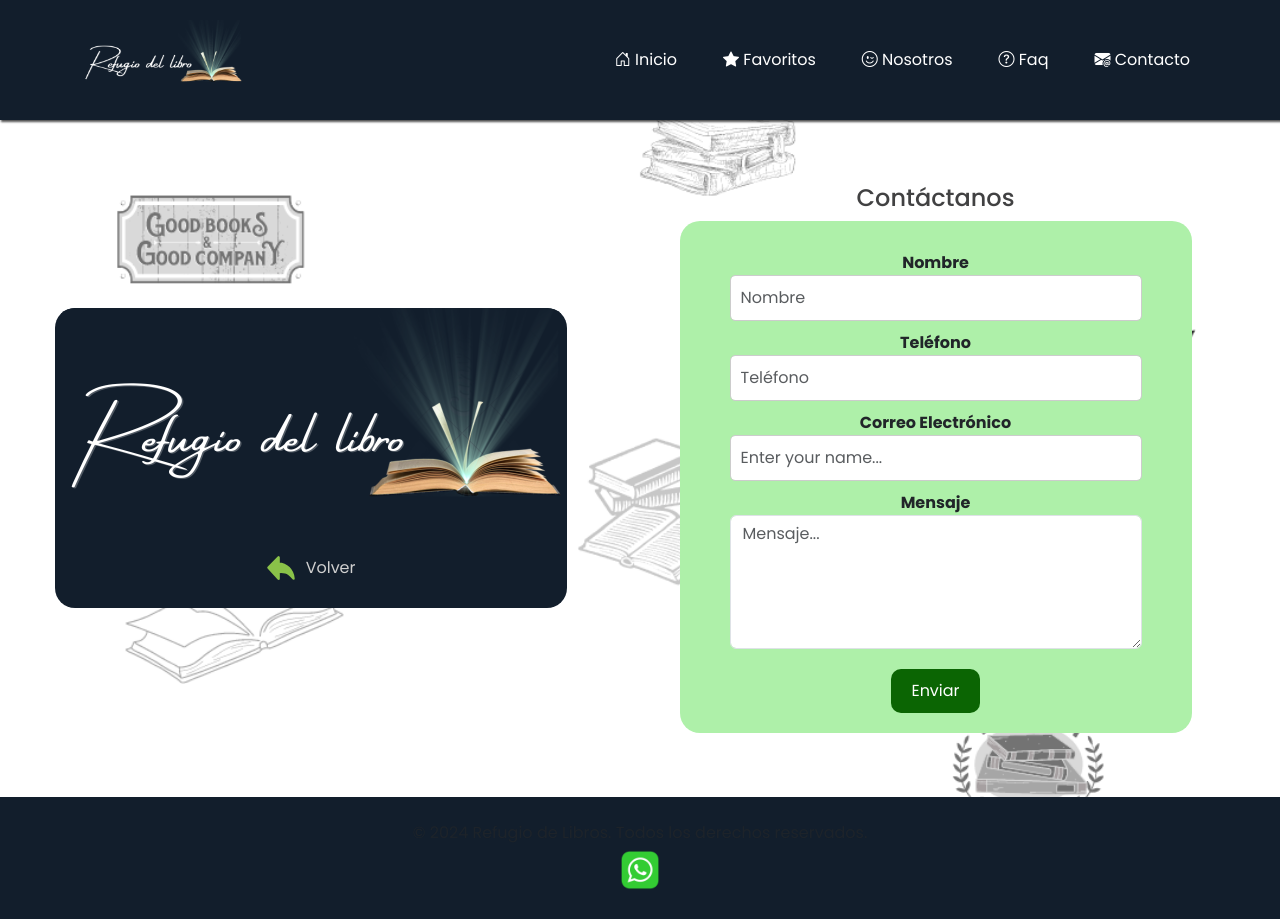
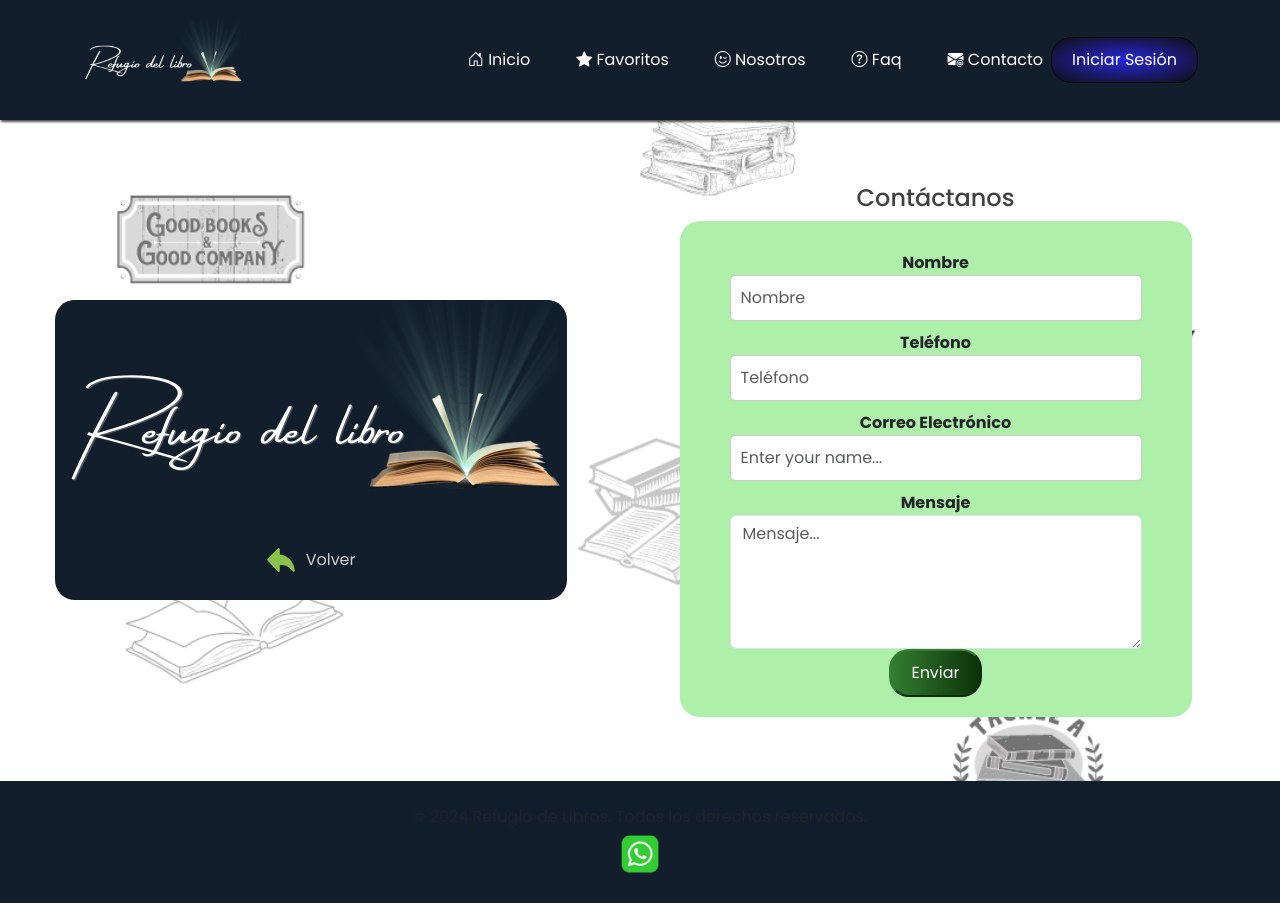
Before and after one commit to Javier-Pedernera/Codo_a_Codo_Java_Grupo5, a plain HTML site: page src/models/contacto.html in a window 1280 px wide. Drawn offline with nearby package versions, Linux system fonts and the light colour scheme.

Commit message:
revision

```diff
--- a/src/models/contacto.html
+++ b/src/models/contacto.html
@@ -14,10 +14,8 @@
 </head>
 <nav class="navbar navbar-expand-lg navbar-dark bg-dark">
   <div class="container">
-
-    <a class="navbar-brand" href="../../index.html"><img src="../images/logo.png" alt="logo" class="logo"></a>
-    <button class="navbar-toggler" type="button" data-toggle="collapse" data-target="#navbarNav"
-      aria-controls="navbarNav" aria-expanded="false" aria-label="Toggle navigation">
+    <a class="navbar-brand" href="./"><img src="/src/images/logo.png" alt="logo" class="logo"></a>
+    <button class="navbar-toggler" type="button" data-toggle="collapse" data-target="#navbarNav" aria-controls="navbarNav" aria-expanded="false" aria-label="Toggle navigation">
       <span class="navbar-toggler-icon"></span>
     </button>
     <div class="collapse navbar-collapse" id="navbarNav">
@@ -26,18 +24,21 @@
           <a class="nav-link" href="../../index.html"><i class="bi bi-house-door"></i> Inicio</a>
         </li>
         <li class="nav-item">
-          <a class="nav-link" href="../models/favoritos.html"><i class="bi bi-star-fill"></i> Favoritos</a>
+          <a class="nav-link" href="./favoritos.html"><i class="bi bi-star-fill"></i> Favoritos</a>
         </li>
         <li class="nav-item">
-          <a class="nav-link" href="../models/Acerca.html"><i class="bi bi-emoji-wink"></i> Nosotros</a>
+          <a class="nav-link" href="./Acerca.html"><i class="bi bi-emoji-wink"></i> Nosotros</a>
         </li>
         <li class="nav-item">
-          <a class="nav-link" href="../models/faq.html"><i class="bi bi-question-circle"></i> Faq</a>
+          <a class="nav-link" href="./faq.html"><i class="bi bi-question-circle"></i> Faq</a>
         </li>
         <li class="nav-item">
-          <a class="nav-link" href="../models/contacto.html"><i class="bi bi-envelope-at-fill"></i> Contacto</a>
+          <a class="nav-link" href="./contacto.html"><i class="bi bi-envelope-at-fill"></i> Contacto</a>
         </li>
       </ul>
+    </div>
+    <div class="ml-auto">
+      <button class="btn btn-primary login-btn" onclick="window.location.href='./Loggin.html';">Iniciar Sesión</button>
     </div>
   </div>
 </nav>
@@ -70,7 +71,7 @@
           <label for="message" required>Mensaje</label>
           <textarea name="message" id="message" class="form-control" rows="5" placeholder="Mensaje..."></textarea>
           <!-- Button trigger modal -->
-          <input type="button" class="btn btn-primary" data-bs-toggle="modal" data-bs-target="#exampleModal"
+          <input type="button" class="btn-send" data-bs-toggle="modal" data-bs-target="#exampleModal"
             value="Enviar"></input>
           <!-- Modal Enviar-->
           <div class="modal fade" id="exampleModal" tabindex="-1" aria-labelledby="exampleModalLabel"
--- a/src/styles/Loggin.css
+++ b/src/styles/Loggin.css
@@ -6,7 +6,7 @@ body, html {
 }
 
 body {
-  background-image: url("../images/fodoprueba.jpg");
+  background-image: url("../images/Fondo2.png");
   background-size: cover;
   overflow-y: auto;
 }
--- a/src/styles/acerca.css
+++ b/src/styles/acerca.css
@@ -43,21 +43,53 @@ body, html {
   color: #b2d454 !important;
 }
 
-.login-btn {
-  height: 40px;
-  width: auto;
-  padding: 0 20px;
+.login-btn, .btn-log, .btn-reg {
+  padding: 10px 20px;
+  border-radius: 5px;
   font-size: 16px;
-  border-radius: 5px;
-  background-color: #007bff !important;
-  border: none;
+  cursor: pointer;
 }
 
-.login-btn:hover,
-.login-btn:focus,
-.login-btn:active {
-  background-color: #0056b3 !important;
+.login-btn {
+  background-color: #007bff;
+  border-color: #007bff;
 }
+
+.btn-primary:hover, .btn-log:hover, .btn-reg:hover {
+  box-shadow: 0 4px 6px rgba(0, 0, 0, 0.1);
+  transform: translateY(-2px);
+}
+
+.btn-primary,.btn-log, .btn-reg {
+  padding: 10px 20px;
+  border-radius: 20px;
+  font-size: 16px;
+  cursor: pointer;
+  transition: all 0.3s ease;
+}
+
+
+.btn-log {
+  background-color: #28a745;
+  border-color: #28a745;
+  color: #fff;
+  background: linear-gradient(to right, #00bcd4, #007bff);
+}
+
+.btn-reg {
+  background-color: #337e31;
+  border-color: #337e31;
+  color: #fff;
+  background: linear-gradient(to right, #337e31, #0d3109);
+}
+
+.btn-primary {
+  background-color: #000000;
+  border-color: #070707;
+  color: #fff;
+  background: radial-gradient(rgb(39, 39, 218),rgb(15, 14, 14));
+}
+
 
 .container {
   display: flex;
--- a/src/styles/contacto.css
+++ b/src/styles/contacto.css
@@ -8,7 +8,7 @@ body, html {
 
   /* Fondo con imagen de fondo */
   body {
-    background-image: url("../images/Fondo2.png");
+    background-image: url(" ../images/Fondo2.png");
     background-size: cover;
     overflow-y: auto;
   }
@@ -55,6 +55,7 @@ h2{
   .navbar-nav .nav-link:hover {
     color: #b2d454 !important;
   }
+
 
   /* Estilos del footer */
   .footer {
@@ -127,20 +128,59 @@ textarea {
     border-radius: 5px;
 }
 
-.btn {
-    margin-top: 20px;
-    background-color: #0b6503;
-    color: #fff;
-    padding: 10px 20px;
-    border: none;
-    border-radius: 10px;
-    cursor: pointer;
+.login-btn, .btn-log, .btn-reg {
+  padding: 10px 20px;
+  border-radius: 5px;
+  font-size: 16px;
+  cursor: pointer;
 }
 
-.btn:hover {
-    background-color: #5ebc55;
-    color: #2f2f2f;font-weight: 500;
+.login-btn {
+  background-color: #007bff;
+  border-color: #007bff;
 }
+
+.btn-primary:hover, .btn-log:hover, .btn-reg:hover {
+  box-shadow: 0 4px 6px rgba(0, 0, 0, 0.1);
+  transform: translateY(-2px);
+}
+
+.btn-primary,.btn-log, .btn-reg, .btn-send {
+  padding: 10px 20px;
+  border-radius: 20px;
+  font-size: 16px;
+  cursor: pointer;
+  transition: all 0.3s ease;
+}
+
+.btn-send{
+  background-color: #337e31;
+  border-color: #337e31;
+  color: #fff;
+  background: linear-gradient(to right, #337e31, #0d3109);
+}
+
+.btn-log {
+  background-color: #28a745;
+  border-color: #28a745;
+  color: #fff;
+  background: linear-gradient(to right, #00bcd4, #007bff);
+}
+
+.btn-reg {
+  background-color: #337e31;
+  border-color: #337e31;
+  color: #fff;
+  background: linear-gradient(to right, #337e31, #0d3109);
+}
+
+.btn-primary {
+  background-color: #000000;
+  border-color: #070707;
+  color: #fff;
+  background: radial-gradient(rgb(39, 39, 218),rgb(15, 14, 14));
+}
+
 .mt-5 {
     min-height: 100%;
   }
--- a/src/styles/descripcion.css
+++ b/src/styles/descripcion.css
@@ -7,7 +7,7 @@ body, html {
 
   /* Fondo con imagen de fondo */
   body {
-    background-image: url("./images/fodoprueba.jpg");
+    background-image: url("../images/Fondo2.png");
     background-size: cover;
     overflow-y: auto;
   }
--- a/src/styles/faq.css
+++ b/src/styles/faq.css
@@ -49,21 +49,53 @@ body {
   }
 
 
-  .login-btn {
-    height: 40px;
-    width: auto;
-    padding: 0 20px;
+  .login-btn, .btn-log, .btn-reg {
+    padding: 10px 20px;
+    border-radius: 5px;
     font-size: 16px;
-    border-radius: 5px;
-    background-color: #007bff !important;
-    border: none;
+    cursor: pointer;
   }
 
-  .login-btn:hover,
-  .login-btn:focus,
-  .login-btn:active {
-    background-color: #0056b3 !important;
+  .login-btn {
+    background-color: #007bff;
+    border-color: #007bff;
   }
+
+  .btn-primary:hover, .btn-log:hover, .btn-reg:hover {
+    box-shadow: 0 4px 6px rgba(0, 0, 0, 0.1);
+    transform: translateY(-2px);
+  }
+
+  .btn-primary,.btn-log, .btn-reg {
+    padding: 10px 20px;
+    border-radius: 20px;
+    font-size: 16px;
+    cursor: pointer;
+    transition: all 0.3s ease;
+  }
+
+
+  .btn-log {
+    background-color: #28a745;
+    border-color: #28a745;
+    color: #fff;
+    background: linear-gradient(to right, #00bcd4, #007bff);
+  }
+
+  .btn-reg {
+    background-color: #337e31;
+    border-color: #337e31;
+    color: #fff;
+    background: linear-gradient(to right, #337e31, #0d3109);
+  }
+
+  .btn-primary {
+    background-color: #000000;
+    border-color: #070707;
+    color: #fff;
+    background: radial-gradient(rgb(39, 39, 218),rgb(15, 14, 14));
+  }
+
 
 .faq{
     width: 100%;
--- a/src/styles/favoritos.css
+++ b/src/styles/favoritos.css
@@ -53,21 +53,54 @@ body, html {
   color: #b2d454 !important;
 }
 
-.login-btn {
-  height: 40px;
-  width: auto;
-  padding: 0 20px;
+
+.login-btn, .btn-log, .btn-reg {
+  padding: 10px 20px;
+  border-radius: 5px;
   font-size: 16px;
-  border-radius: 5px;
-  background-color: #007bff !important;
-  border: none;
+  cursor: pointer;
 }
 
-.login-btn:hover,
-.login-btn:focus,
-.login-btn:active {
-  background-color: #0056b3 !important;
+.login-btn {
+  background-color: #007bff;
+  border-color: #007bff;
 }
+
+.btn-primary:hover, .btn-log:hover, .btn-reg:hover {
+  box-shadow: 0 4px 6px rgba(0, 0, 0, 0.1);
+  transform: translateY(-2px);
+}
+
+.btn-primary,.btn-log, .btn-reg {
+  padding: 10px 20px;
+  border-radius: 20px;
+  font-size: 16px;
+  cursor: pointer;
+  transition: all 0.3s ease;
+}
+
+
+.btn-log {
+  background-color: #28a745;
+  border-color: #28a745;
+  color: #fff;
+  background: linear-gradient(to right, #00bcd4, #007bff);
+}
+
+.btn-reg {
+  background-color: #337e31;
+  border-color: #337e31;
+  color: #fff;
+  background: linear-gradient(to right, #337e31, #0d3109);
+}
+
+.btn-primary {
+  background-color: #000000;
+  border-color: #070707;
+  color: #fff;
+  background: radial-gradient(rgb(39, 39, 218),rgb(15, 14, 14));
+}
+
 
 .footer {
   position: relative;
--- a/src/styles/styles.css
+++ b/src/styles/styles.css
@@ -8,7 +8,7 @@ body, html {
 
 /* Fondo con imagen de fondo */
 body {
-  background-image: url("../images/fodoprueba.jpg");
+  background-image: url("../images/Fondo2.png");
   background-size: cover;
   overflow-y: auto;
 }
@@ -139,6 +139,52 @@ body {
   color: #2f3032;
   font-size: 1rem;
 }
+.login-btn, .btn-log, .btn-reg {
+  padding: 10px 20px;
+  border-radius: 5px;
+  font-size: 16px;
+  cursor: pointer;
+}
+
+.login-btn {
+  background-color: #007bff;
+  border-color: #007bff;
+}
+
+.btn-primary:hover, .btn-log:hover, .btn-reg:hover {
+  box-shadow: 0 4px 6px rgba(0, 0, 0, 0.1);
+  transform: translateY(-2px);
+}
+
+.btn-primary,.btn-log, .btn-reg {
+  padding: 10px 20px;
+  border-radius: 20px;
+  font-size: 16px;
+  cursor: pointer;
+  transition: all 0.3s ease;
+}
+
+
+.btn-log {
+  background-color: #28a745;
+  border-color: #28a745;
+  color: #fff;
+  background: linear-gradient(to right, #00bcd4, #007bff);
+}
+
+.btn-reg {
+  background-color: #337e31;
+  border-color: #337e31;
+  color: #fff;
+  background: linear-gradient(to right, #337e31, #0d3109);
+}
+
+.btn-primary {
+  background-color: #000000;
+  border-color: #070707;
+  color: #fff;
+  background: radial-gradient(rgb(39, 39, 218),rgb(15, 14, 14));
+}
 
 
 
```
Also changed, not shown: index.html (+1 -1 lines), src/models/Acerca.html (+6 -7 lines), src/models/Loggin.html (+7 -8 lines), src/models/Registrarse.html (+7 -8 lines), src/models/descripcion.html (+6 -7 lines), src/models/faq.html (+6 -7 lines), src/models/favoritos.html (+7 -8 lines).
